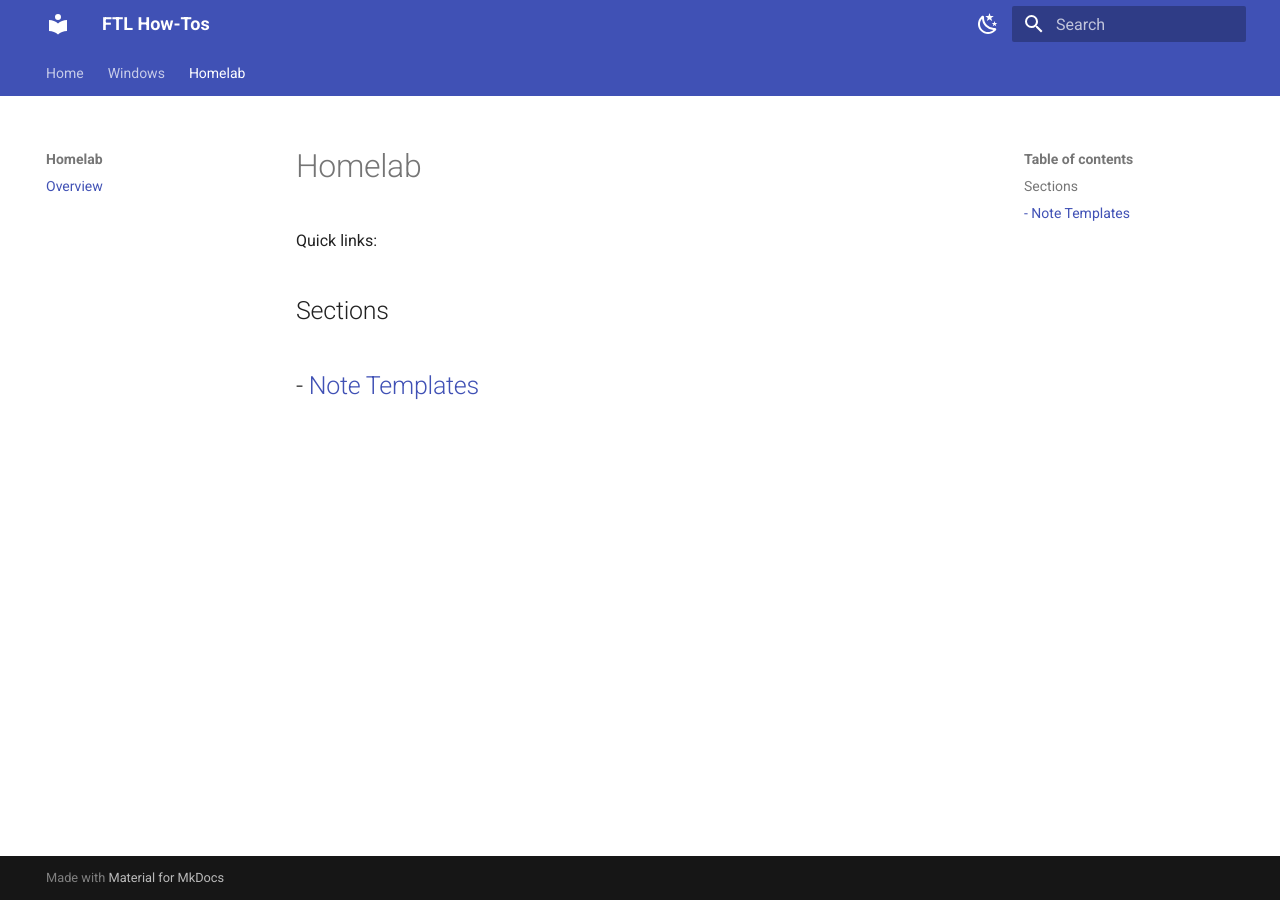
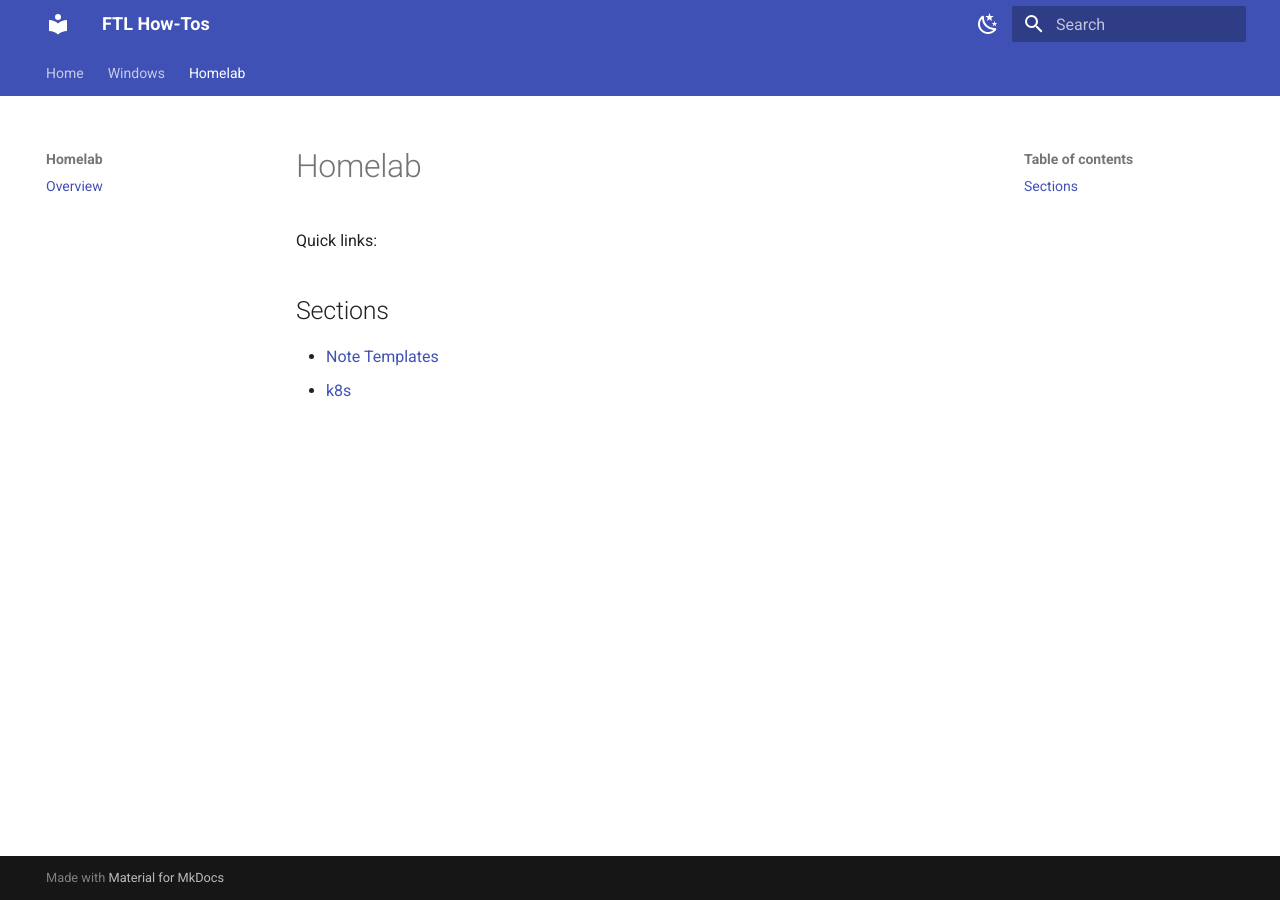
Before and after one commit to uceleke/FTL-HowTos, an MkDocs documentation site: the page built from docs/homelab/overview.md, in a window 1280 px wide. Built offline with MkDocs 1.6.1 and Material for MkDocs 9.7.7, drawn with Linux system fonts in a browser that asks for light colours.

Commit message:
Update overview.md

```diff
--- a/docs/homelab/overview.md
+++ b/docs/homelab/overview.md
@@ -4,4 +4,4 @@ Quick links:
 
 ## Sections
 - [Note Templates](Note-Templates/index.md)
--
+- [k8s](k8s/index.md)
```
